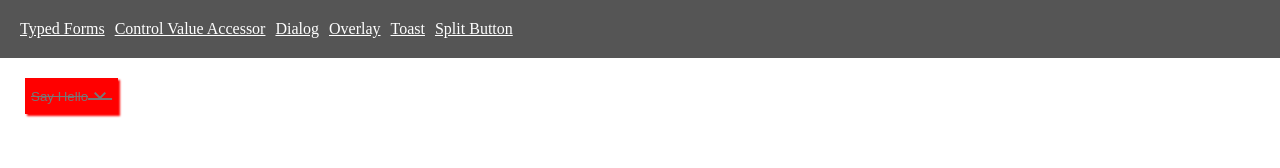
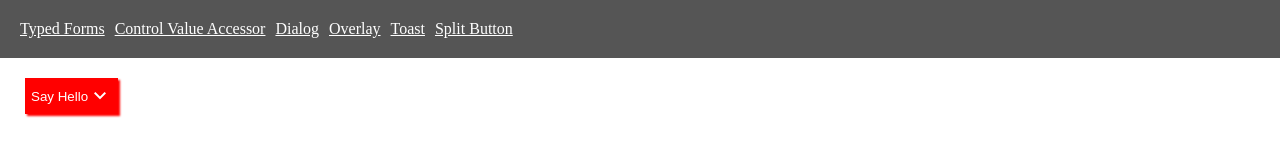
Before and after one commit to teebee78/ng14, an Angular app: page /split-button in a window 1280 px wide. Shown: the top 168 px of the page. Built offline with nearby package versions, Linux system fonts and the light colour scheme.

Commit message:
enable by default

```diff
--- a/src/app/split-button-demo/split-button-demo.component.html
+++ b/src/app/split-button-demo/split-button-demo.component.html
@@ -1,4 +1,4 @@
-<app-split-button type="primary" [disabled]="true">
+<app-split-button type="primary" [disabled]="false">
 
     <ng-template splitButtonDefaultAction>
         <button (click)="onPrimrayAction()">Say Hello</button>
```
